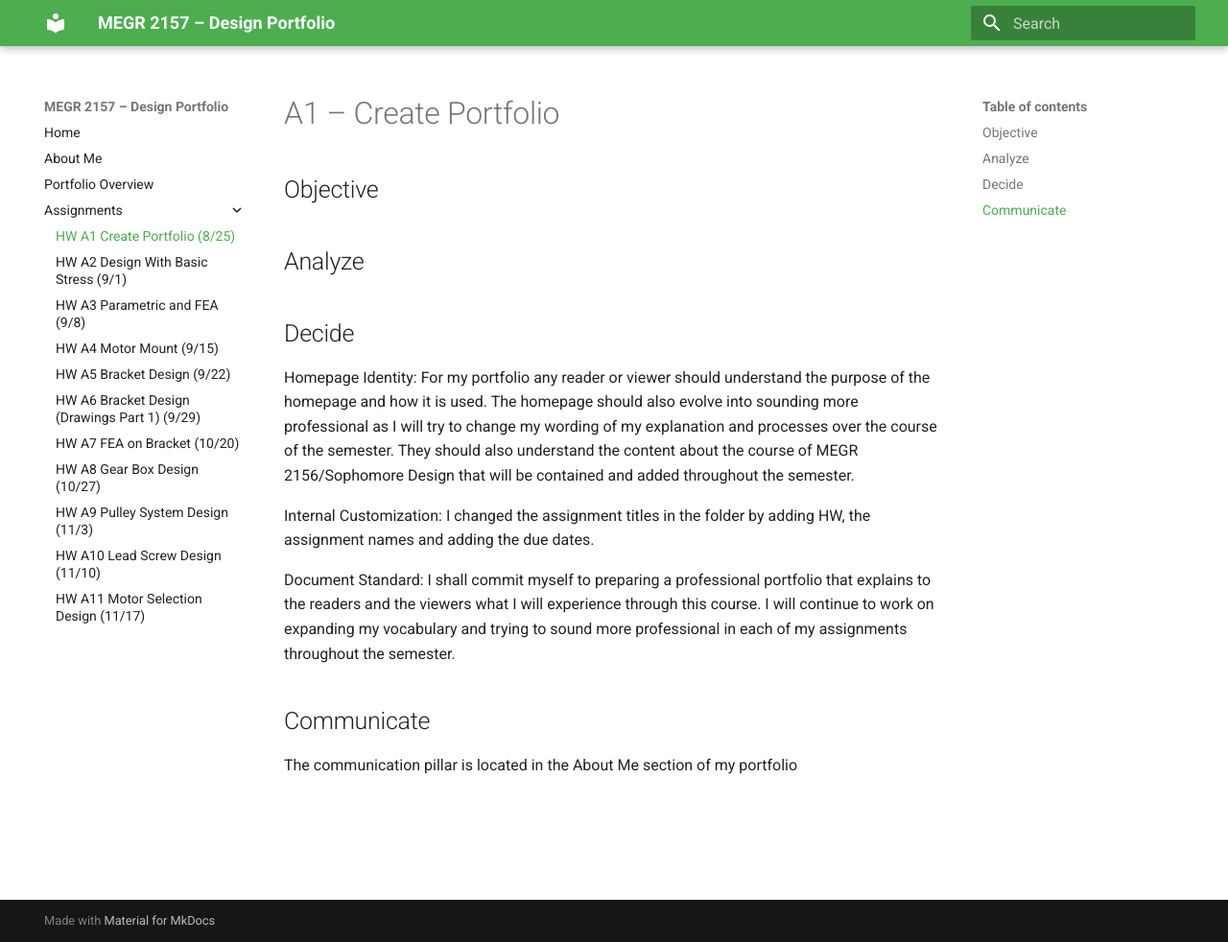
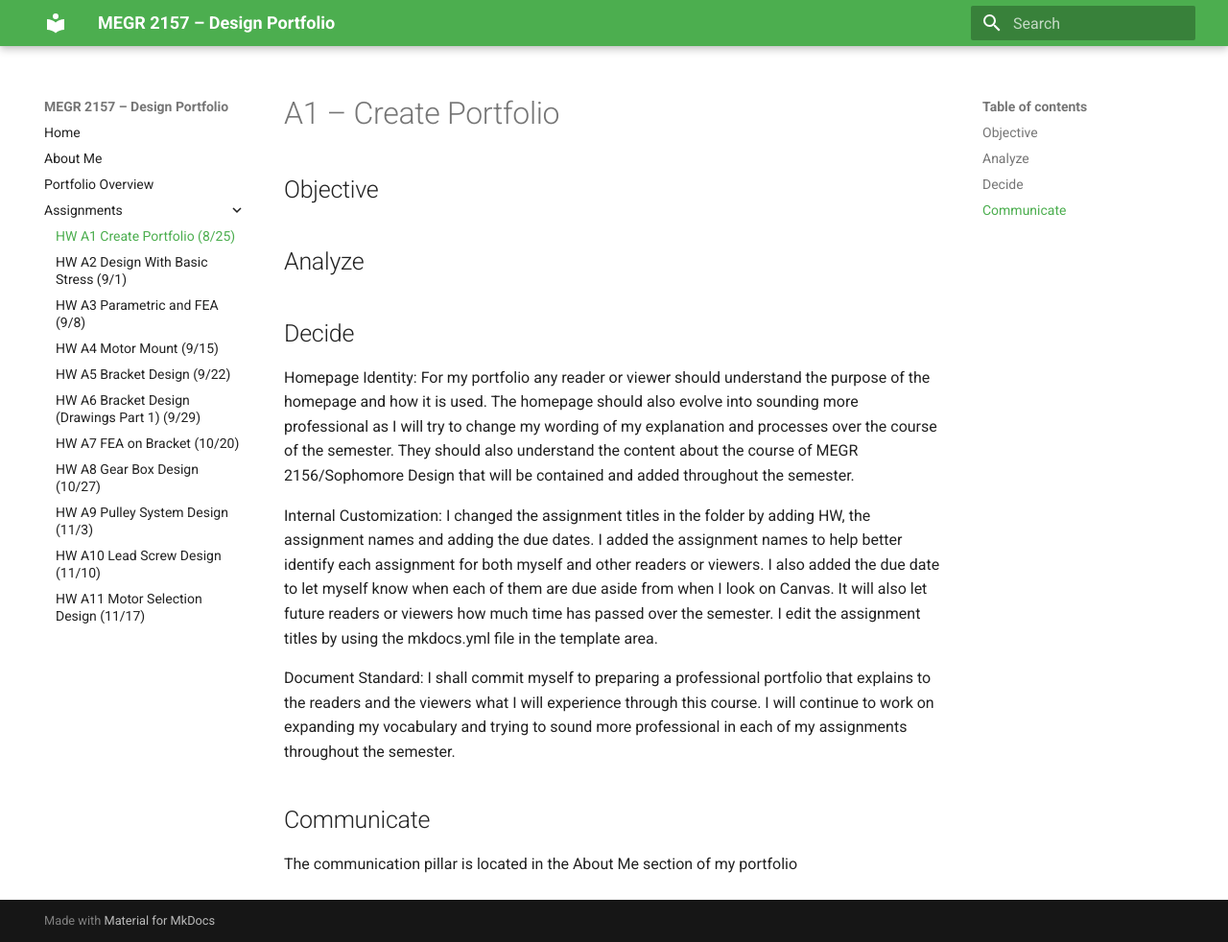
Before and after one commit to Ryants745/MEGR-2156-Design-Lab-Portfolio, an MkDocs documentation site: the page built from docs/assignments/A01/index.md, in a window 1280 px wide and 982 px high. Shown: the whole window at 96% size. Built offline with MkDocs 1.6.1 and Material for MkDocs 9.7.7, drawn with Linux system fonts in a browser that asks for light colours.

Commit message:
Enhance internal customization details in index.md
Expanded the explanation of internal customization for assignment titles and due dates. Clarified the purpose of the portfolio and commitment to professionalism.

```diff
--- a/docs/assignments/A01/index.md
+++ b/docs/assignments/A01/index.md
@@ -7,7 +7,7 @@
 ## Decide
 Homepage Identity: For my portfolio any reader or viewer should understand the purpose of the homepage and how it is used. The homepage should also evolve into sounding more professional as I will try to change my wording of my explanation and processes over the course of the semester.  They should also understand the content about the course of MEGR 2156/Sophomore Design that will be contained and added throughout the semester.
 
-Internal Customization: I changed the assignment titles in the folder by adding HW, the assignment names and adding the due dates.
+Internal Customization: I changed the assignment titles in the folder by adding HW, the assignment names and adding the due dates. I added the assignment names to help better identify each assignment for both myself and other readers or viewers. I also added the due date to let myself know when each of them are due aside from when I look on Canvas. It will also let future readers or viewers how much time has passed over the semester. I edit the assignment titles by using the mkdocs.yml file in the template area.
 
 Document Standard: I shall commit myself to preparing a professional portfolio that explains to the readers and the viewers what I will experience through this course. I will continue to work on expanding my vocabulary and trying to sound more professional in each of my assignments throughout the semester.
 ## Communicate
```
